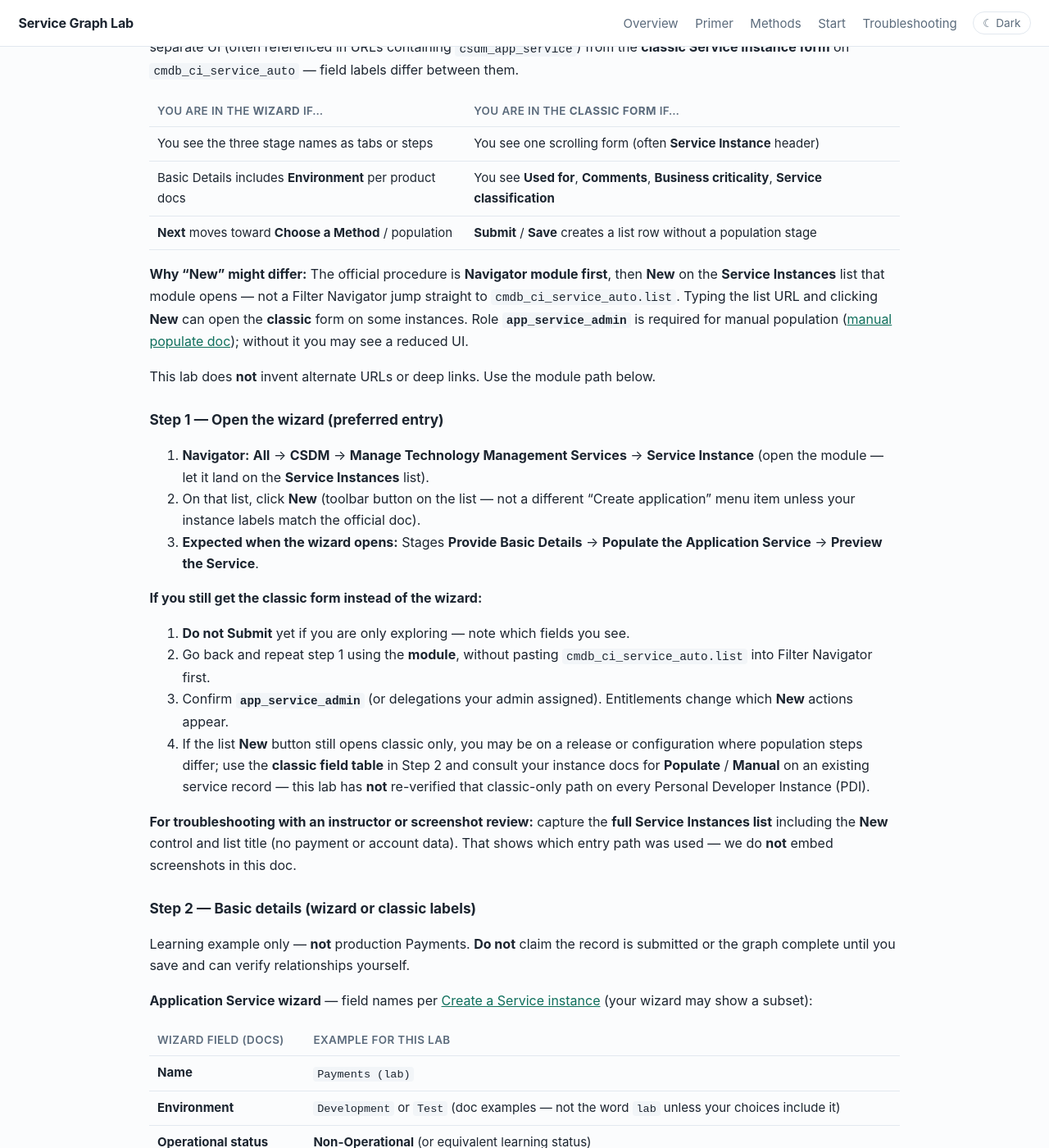
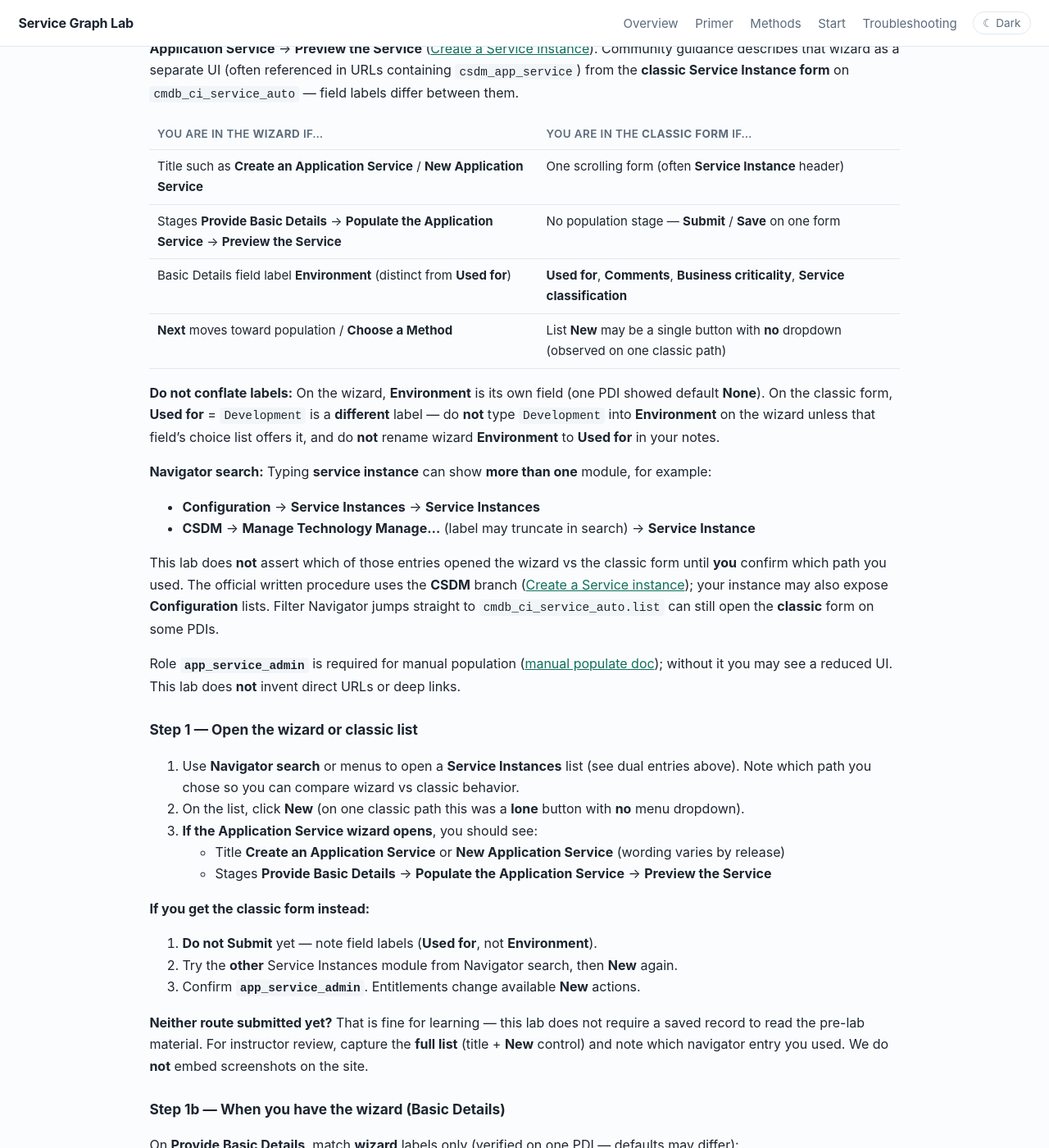
Before and after one commit to eltonaguiar/ServiceNow_ServiceGraph_Lab, a Jekyll site: the page built from labs/07-csdm-graph.md, in a window 1280 px wide and 1400 px high, scrolled down 5489 px. Shown: the whole window at 82% size. Built offline with Jekyll 4.4.1, drawn with Linux system fonts in a browser that asks for light colours; some of the changed text lies outside the part shown.

Commit message:
docs(lab7): verify wizard Environment vs classic Used for paths
Document wizard title and stages, dual Service Instances navigator entries
without asserting which opens wizard, lone New on classic list, and Step 1b
field defaults (Environment None, Non-Operational).

Co-authored-by: eltonaguiar <eltonaguiar@users.noreply.github.com>

```diff
--- a/labs/07-csdm-graph.md
+++ b/labs/07-csdm-graph.md
@@ -42,8 +42,9 @@ permalink: /labs/07-csdm-graph/
     <ul class="toc-list">
       <li><a href="#hands-on-lab">Wizard overview</a></li>
       <li><a href="#hands-on-wizard-vs-classic">Wizard vs classic form</a></li>
-      <li><a href="#hands-on-step-1">Step 1 — Open the wizard</a></li>
-      <li><a href="#hands-on-step-2">Step 2 — Basic details</a></li>
+      <li><a href="#hands-on-step-1">Step 1 — List and New</a></li>
+      <li><a href="#hands-on-wizard-basics">Wizard Basic Details</a></li>
+      <li><a href="#hands-on-step-2">Step 2 — Classic form labels</a></li>
       <li><a href="#hands-on-step-3">Step 3 — Manual populate</a></li>
       <li><a href="#hands-on-step-4">Step 4 — Preview</a></li>
       <li><a href="#hands-on-optional">Optional — script link</a></li>
@@ -249,59 +250,73 @@ labels differ between them.
 
 | You are in the **wizard** if… | You are in the **classic form** if… |
 |---|---|
-| You see the three stage names as tabs or steps | You see one scrolling form (often **Service Instance** header) |
-| Basic Details includes **Environment** per product docs | You see **Used for**, **Comments**, **Business criticality**, **Service classification** |
-| **Next** moves toward **Choose a Method** / population | **Submit** / **Save** creates a list row without a population stage |
+| Title such as **Create an Application Service** / **New Application Service** | One scrolling form (often **Service Instance** header) |
+| Stages **Provide Basic Details** → **Populate the Application Service** → **Preview the Service** | No population stage — **Submit** / **Save** on one form |
+| Basic Details field label **Environment** (distinct from **Used for**) | **Used for**, **Comments**, **Business criticality**, **Service classification** |
+| **Next** moves toward population / **Choose a Method** | List **New** may be a single button with **no** dropdown (observed on one classic path) |
 
-**Why “New” might differ:** The official procedure is **Navigator module first**, then **New** on the
-**Service Instances** list that module opens — not a Filter Navigator jump straight to
-`cmdb_ci_service_auto.list`. Typing the list URL and clicking **New** can open the **classic** form
-on some instances. Role **`app_service_admin`** is required for manual population ([manual populate doc](https://www.servicenow.com/docs/r/zurich/servicenow-platform/configuration-management-database-cmdb/populate-app-service-manual.html)); without it you may see a reduced UI.
+**Do not conflate labels:** On the wizard, **Environment** is its own field (one PDI showed default
+**None**). On the classic form, **Used for** = `Development` is a **different** label — do **not** type
+`Development` into **Environment** on the wizard unless that field’s choice list offers it, and do
+**not** rename wizard **Environment** to **Used for** in your notes.
 
-This lab does **not** invent alternate URLs or deep links. Use the module path below.
+**Navigator search:** Typing **service instance** can show **more than one** module, for example:
 
-### Step 1 — Open the wizard (preferred entry)
+- **Configuration** → **Service Instances** → **Service Instances**
+- **CSDM** → **Manage Technology Manage…** (label may truncate in search) → **Service Instance**
+
+This lab does **not** assert which of those entries opened the wizard vs the classic form until **you**
+confirm which path you used. The official written procedure uses the **CSDM** branch ([Create a Service instance](https://www.servicenow.com/docs/r/servicenow-platform/configuration-management-database-cmdb/create-it-services.html)); your instance may also expose **Configuration** lists. Filter Navigator jumps straight to `cmdb_ci_service_auto.list` can still open the **classic** form on some PDIs.
+
+Role **`app_service_admin`** is required for manual population ([manual populate doc](https://www.servicenow.com/docs/r/zurich/servicenow-platform/configuration-management-database-cmdb/populate-app-service-manual.html)); without it you may see a reduced UI. This lab does **not** invent direct URLs or deep links.
+
+### Step 1 — Open the wizard or classic list
 {: #hands-on-step-1}
 
-1. **Navigator:** **All** → **CSDM** → **Manage Technology Management Services** →
-   **Service Instance** (open the module — let it land on the **Service Instances** list).
-2. On that list, click **New** (toolbar button on the list — not a different “Create application”
-   menu item unless your instance labels match the official doc).
-3. **Expected when the wizard opens:** Stages **Provide Basic Details** → **Populate the Application
-   Service** → **Preview the Service**.
+1. Use **Navigator search** or menus to open a **Service Instances** list (see dual entries above).
+   Note which path you chose so you can compare wizard vs classic behavior.
+2. On the list, click **New** (on one classic path this was a **lone** button with **no** menu dropdown).
+3. **If the Application Service wizard opens**, you should see:
+   - Title **Create an Application Service** or **New Application Service** (wording varies by release)
+   - Stages **Provide Basic Details** → **Populate the Application Service** → **Preview the Service**
 
-**If you still get the classic form instead of the wizard:**
+**If you get the classic form instead:**
 
-1. **Do not Submit** yet if you are only exploring — note which fields you see.
-2. Go back and repeat step 1 using the **module**, without pasting `cmdb_ci_service_auto.list` into
-   Filter Navigator first.
-3. Confirm **`app_service_admin`** (or delegations your admin assigned). Entitlements change which
-   **New** actions appear.
-4. If the list **New** button still opens classic only, you may be on a release or configuration
-   where population steps differ; use the **classic field table** in Step 2 and consult your instance
-   docs for **Populate** / **Manual** on an existing service record — this lab has **not** re-verified
-   that classic-only path on every Personal Developer Instance (PDI).
+1. **Do not Submit** yet — note field labels (**Used for**, not **Environment**).
+2. Try the **other** Service Instances module from Navigator search, then **New** again.
+3. Confirm **`app_service_admin`**. Entitlements change available **New** actions.
 
-**For troubleshooting with an instructor or screenshot review:** capture the **full Service Instances
-list** including the **New** control and list title (no payment or account data). That shows which
-entry path was used — we do **not** embed screenshots in this doc.
+**Neither route submitted yet?** That is fine for learning — this lab does not require a saved record to
+read the pre-lab material. For instructor review, capture the **full list** (title + **New** control) and
+note which navigator entry you used. We do **not** embed screenshots on the site.
 
-### Step 2 — Basic details (wizard **or** classic labels)
+### Step 1b — When you have the wizard (Basic Details)
+{: #hands-on-wizard-basics}
+
+On **Provide Basic Details**, match **wizard** labels only (verified on one PDI — defaults may differ):
+
+| Wizard field (on screen) | What to enter for this lab |
+|---|---|
+| **Number** | Leave auto-generated |
+| **Name** | `Payments (lab)` |
+| **Environment** | Choose **Development** **if** it appears in the list (default observed: **None** — change only when offered) |
+| **Operational status** | Keep **Non-Operational** for a learning record |
+| Other fields on the same tab | Scroll and review; fill only what your instance marks required |
+
+Then select **Next** toward **Populate the Application Service**. Do **not** claim **Done** or a saved
+graph until you finish population and save.
+
+### Step 2 — Classic form only (if you are not in the wizard)
 {: #hands-on-step-2}
 
 Learning example only — **not** production Payments. **Do not** claim the record is submitted or the
 graph complete until you save and can verify relationships yourself.
 
-**Application Service wizard** — field names per [Create a Service instance](https://www.servicenow.com/docs/r/servicenow-platform/configuration-management-database-cmdb/create-it-services.html) (your wizard may show a subset):
+**Wizard** — use Step 1b when you are on **Create an Application Service**; the on-screen label is
+**Environment**, not **Used for** ([Create a Service instance](https://www.servicenow.com/docs/r/servicenow-platform/configuration-management-database-cmdb/create-it-services.html)).
 
-| Wizard field (docs) | Example for this lab |
-|---|---|
-| **Name** | `Payments (lab)` |
-| **Environment** | `Development` or `Test` (doc examples — not the word `lab` unless your choices include it) |
-| **Operational status** | **Non-Operational** (or equivalent learning status) |
-
-**Classic Service Instance form** — labels observed on one PDI when **New** opened the classic UI
-(textual evidence only; your form may differ):
+**Classic Service Instance form** — separate route; labels observed when **New** opened the classic UI
+(textual evidence only; not submitted on that path in this investigation):
 
 | Classic field label | Example for this lab |
 |---|---|
@@ -312,9 +327,8 @@ graph complete until you save and can verify relationships yourself.
 | **Service classification** | `Application Service` |
 | **Comments** | `learning example` |
 
-ServiceNow’s wizard docs use **Environment**; some classic forms still show **Used for** (legacy on
-service CIs — community guidance treats **Environment** as the forward-looking attribute). Match the
-**labels on your screen**, not this table, if they conflict.
+**Environment** (wizard) and **Used for** (classic) are **different fields on different screens** — not
+two names for the same wizard control. Match the **labels on your current screen**.
 
 Set **relationships** only as your release requires. CSDM relationship names are **typed** — e.g.
 **Depends on** / **Used by** in manual population docs. Do **not** treat **Hosted on** and **Runs
```
